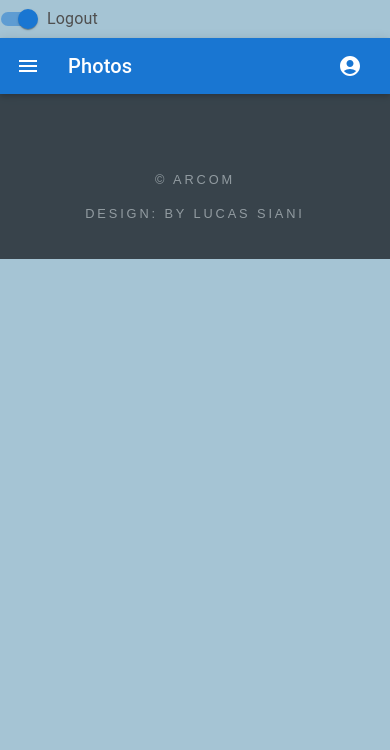
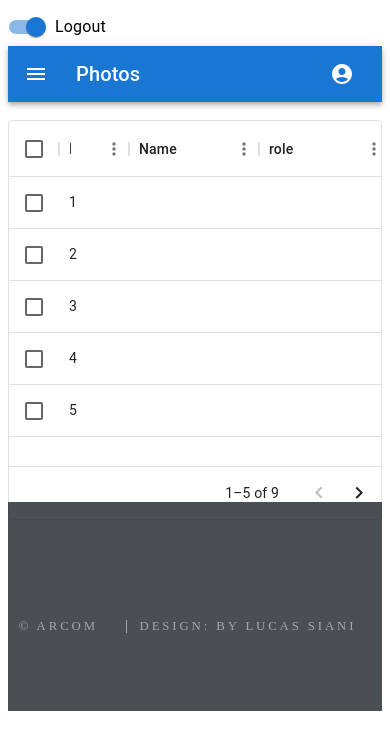
Before and after one commit to Lucas199525/PF-Siani, a React (Create React App) app: page /users in a window 390 px wide. Shown: the top 750 px of the page. Built offline with nearby package versions, Linux system fonts and the light colour scheme.

Commit message:
add store

```diff
--- a/package.json
+++ b/package.json
@@ -9,6 +9,7 @@
     "@mui/icons-material": "^5.11.11",
     "@mui/material": "^5.11.12",
     "@mui/styled-engine-sc": "^5.11.11",
+    "@mui/x-data-grid": "^6.5.0",
     "@reduxjs/toolkit": "^1.9.3",
     "@testing-library/jest-dom": "^5.16.5",
     "@testing-library/react": "^13.4.0",
@@ -23,6 +24,7 @@
     "react-redux": "^8.0.5",
     "react-router-dom": "^6.11.1",
     "react-scripts": "5.0.1",
+    "redux-persist": "^6.0.0",
     "styled-components": "^5.3.8",
     "typescript": "^4.9.4",
     "web-vitals": "^2.1.4"
--- /dev/null
+++ b/src/components/custom/datagrid.tsx
@@ -0,0 +1,41 @@
+import * as React from 'react';
+import { DataGrid, GridColDef, GridValueGetterParams } from '@mui/x-data-grid';
+
+const columns: GridColDef[] = [
+  { field: 'id', headerName: 'ID', width: 70 },
+  { field: 'name', headerName: 'Name', width: 130 },
+  { field: 'role', headerName: 'role', width: 130 },
+];
+
+const rows = [
+  { id: 1, lastName: 'Snow', firstName: 'Jon', age: 35 },
+  { id: 2, lastName: 'Lannister', firstName: 'Cersei', age: 42 },
+  { id: 3, lastName: 'Lannister', firstName: 'Jaime', age: 45 },
+  { id: 4, lastName: 'Stark', firstName: 'Arya', age: 16 },
+  { id: 5, lastName: 'Targaryen', firstName: 'Daenerys', age: null },
+  { id: 6, lastName: 'Melisandre', firstName: null, age: 150 },
+  { id: 7, lastName: 'Clifford', firstName: 'Ferrara', age: 44 },
+  { id: 8, lastName: 'Frances', firstName: 'Rossini', age: 36 },
+  { id: 9, lastName: 'Roxie', firstName: 'Harvey', age: 65 },
+];
+
+export default function DataTable() {
+  return (
+    <div style={{ height: 400, width: '100%' }}>
+      <br />
+      <DataGrid
+        rows={rows}
+        columns={columns}
+        initialState={{
+          pagination: {
+            paginationModel: { page: 0, pageSize: 5 },
+          },
+        }}
+        pageSizeOptions={[5, 10]}
+        checkboxSelection
+      />
+      <br />
+      <br />
+    </div>
+  );
+}
--- a/src/components/generic/footer/footer.tsx
+++ b/src/components/generic/footer/footer.tsx
@@ -2,7 +2,7 @@ import react from 'react';
 
 const Footer = () => {
   return (
-    <div>
+    <>
       <footer id="footer">
         <ul className="icons">
           <a href="https://fr.linkedin.com/in/lucas-siani-347653171?trk=public_profile_browsemap_profile-result-card_result-card_full-click">
@@ -24,7 +24,7 @@ const Footer = () => {
           </li>
         </ul>
       </footer>
-    </div>
+    </>
   );
 };
 
--- a/src/index.css
+++ b/src/index.css
@@ -1,12 +1,3 @@
-body {
-  margin: 0;
-  font-family: -apple-system, BlinkMacSystemFont, 'Segoe UI', 'Roboto', 'Oxygen',
-    'Ubuntu', 'Cantarell', 'Fira Sans', 'Droid Sans', 'Helvetica Neue',
-    sans-serif;
-  -webkit-font-smoothing: antialiased;
-  -moz-osx-font-smoothing: grayscale;
-}
-
 code {
   font-family: source-code-pro, Menlo, Monaco, Consolas, 'Courier New',
     monospace;
@@ -32,20 +23,7 @@ img {
   max-width: 100%;
   display: block;
 }
-body {
-  margin: 0;
-  background-color: var(--bg-color);
-  color: var(--text-color);
-  transition: var(--transition);
-  font-family: sans-serif;
-  background-position: attached;
-}
-body.dark {
-  --text-color: hsl(0, 0%, 83%);
-  /* --bg-color: hsl(0, 0%, 15%);*/
-  --bg-color: hsl(201, 35%, 37%);
-  --bg-card-color: hsl(0, 0%, 20%);
-}
+
 #particles-js {
   height: 100vh;
   width: 100%;
@@ -389,25 +367,3 @@ nav li ul li a {
 #footer .copyright li a:hover {
   color: #fff;
 }
-
-@media screen and (max-width: 480px) {
-  #footer .copyright li {
-    border: 0;
-    display: block;
-    line-height: 1.65em;
-    margin: 0;
-    padding: 0.5em 0;
-  }
-}
-
-@media screen and (max-width: 980px) {
-  #footer {
-    padding: 4em 3em 2em 3em;
-  }
-}
-
-@media screen and (max-width: 736px) {
-  #footer {
-    padding: 3em 2em 1em 2em;
-  }
-}
--- a/src/layout/layout.tsx
+++ b/src/layout/layout.tsx
@@ -2,7 +2,7 @@ import MenuAppBar from '../components/generic/headers/header';
 import { Route, Routes } from 'react-router-dom';
 import Home from '../pages/home/home';
 import Footer from '../components/generic/footer/footer';
-
+import DataTable from '../components/custom/datagrid';
 const LayoutPrinc = () => {
   return (
     <div>
@@ -10,6 +10,7 @@ const LayoutPrinc = () => {
       <div>
         <Routes>
           <Route path="/" element={<Home />} />
+          <Route path="users" element={<DataTable />} />
         </Routes>
       </div>
       <div>
--- /dev/null
+++ b/src/store/listeUsers/ListeUsersSlice.ts
@@ -0,0 +1 @@
+import { createSlice, PayloadAction } from '@reduxjs/toolkit';
```
Also changed, not shown: src/store/Store.ts (+45 -1 lines), 1 other file (tests, documents, lock files or other folders).
